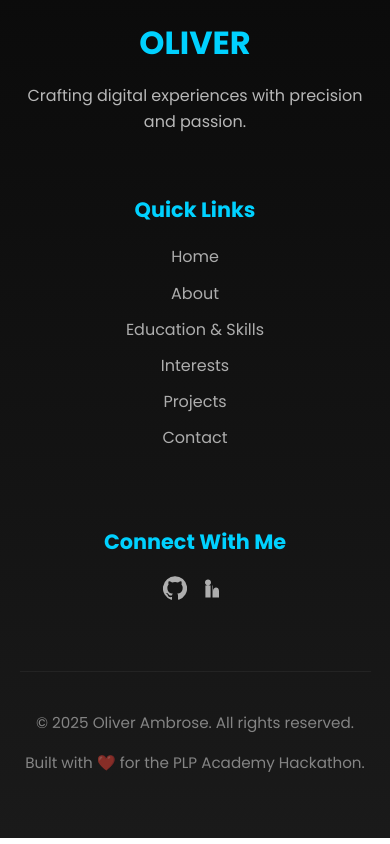
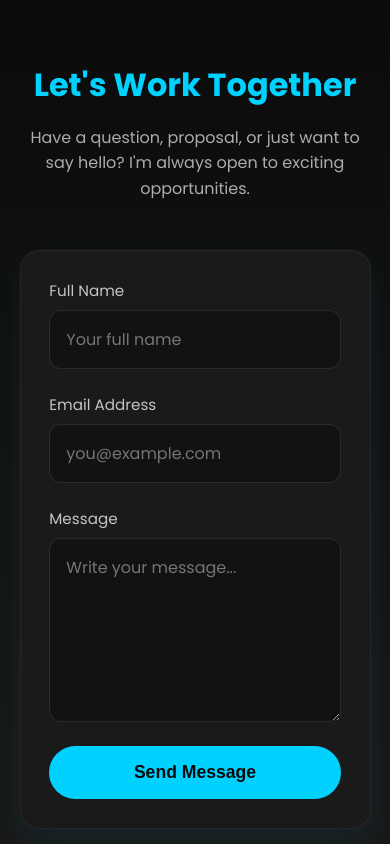
Before and after one commit to ambroseoliver/oliver-ishiva-portfolio, a plain HTML site: page index.html in a window 390 px wide. Shown: the part 7680-8524 px from the top of the page. Drawn offline with Linux system fonts and the light colour scheme.

Commit message:
feat: add responsive and accessible contact section with custom styling

```diff
--- a/index.html
+++ b/index.html
@@ -275,6 +275,40 @@
   </div>
 </section>
 
+<!-- =========================
+     📬 Contact Section
+========================= -->
+<section id="contact" class="contact-section">
+  <div class="contact-container">
+
+    <h2 class="contact-title">Let's Work Together</h2>
+    <p class="contact-subtitle">
+      Have a question, proposal, or just want to say hello? I'm always open to exciting opportunities.
+    </p>
+
+    <form class="contact-form" method="post" action="#">
+      <div class="form-group">
+        <label for="name">Full Name</label>
+        <input type="text" id="name" name="name" placeholder="Your full name" required>
+      </div>
+
+      <div class="form-group">
+        <label for="email">Email Address</label>
+        <input type="email" id="email" name="email" placeholder="you@example.com" required>
+      </div>
+
+      <div class="form-group">
+        <label for="message">Message</label>
+        <textarea id="message" name="message" placeholder="Write your message..." required></textarea>
+      </div>
+
+      <button type="submit" class="contact-submit-btn">Send Message</button>
+    </form>
+
+  </div>
+</section>
+
+
 <!-- =======================
      Footer Section
 ======================= -->
--- a/styles.css
+++ b/styles.css
@@ -1111,8 +1111,121 @@ body {
   }
 }
 
+/* ============================
+    CONTACT SECTION STYLING
+============================ */
+.contact-section {
+  background: linear-gradient(to bottom, #0a0a0a, #1a1a1a);
+  padding: 6rem 5%;
+  color: #f0f0f0;
+  font-family: 'Poppins', sans-serif;
+}
+
+.contact-container {
+  max-width: 800px;
+  margin: 0 auto;
+  text-align: center;
+}
+
+.contact-title {
+  font-size: clamp(2rem, 4vw, 3rem);
+  font-weight: 700;
+  margin-bottom: 1rem;
+  color: #00d1ff;
+}
+
+.contact-subtitle {
+  font-size: 1rem;
+  color: rgba(240, 240, 240, 0.7);
+  margin-bottom: 3rem;
+  max-width: 600px;
+  margin-left: auto;
+  margin-right: auto;
+  line-height: 1.6;
+}
+
+.contact-form {
+  background-color: #1a1a1a;
+  padding: 2.5rem;
+  border-radius: 20px;
+  box-shadow: 0 10px 30px rgba(0, 209, 255, 0.08);
+  border: 1px solid rgba(255, 255, 255, 0.05);
+  display: flex;
+  flex-direction: column;
+  gap: 1.5rem;
+}
+
+.form-group {
+  display: flex;
+  flex-direction: column;
+  text-align: left;
+}
+
+.form-group label {
+  font-weight: 500;
+  font-size: 0.95rem;
+  margin-bottom: 0.5rem;
+  color: rgba(240, 240, 240, 0.8);
+}
+
+.form-group input,
+.form-group textarea {
+  background-color: #121212;
+  border: 1px solid rgba(255, 255, 255, 0.1);
+  border-radius: 12px;
+  padding: 1rem;
+  font-size: 1rem;
+  color: #f0f0f0;
+  font-family: inherit;
+  transition: border-color 0.3s ease, box-shadow 0.3s ease;
+}
+
+.form-group input:focus,
+.form-group textarea:focus {
+  border-color: #00d1ff;
+  outline: none;
+  box-shadow: 0 0 0 3px rgba(0, 209, 255, 0.1);
+}
+
+textarea {
+  resize: vertical;
+  min-height: 150px;
+}
+
+.contact-submit-btn {
+  background-color: #00d1ff;
+  color: #0a0a0a;
+  border: none;
+  padding: 1rem 2.5rem;
+  border-radius: 50px;
+  font-size: 1.1rem;
+  font-weight: 600;
+  cursor: pointer;
+  transition: background-color 0.3s ease, transform 0.3s ease, box-shadow 0.3s ease;
+  align-self: flex-start;
+}
+
+.contact-submit-btn:hover {
+  background-color: #00b3e0;
+  transform: translateY(-2px);
+  box-shadow: 0 5px 15px rgba(0, 209, 255, 0.3);
+}
+
+/* Responsive Adjustments */
+@media (max-width: 768px) {
+  .contact-form {
+    padding: 1.8rem;
+  }
+
+  .contact-submit-btn {
+    align-self: center;
+    width: 100%;
+  }
+}
+
+
 /* ===============================
-   🌌 FOOTER SECTION (NO LIBRARIES)
+    FOOTER SECTION (NO LIBRARIES)
 =============================== */
 .main-footer-section {
   background: linear-gradient(to top, #1a1a1a, #0a0a0a);
```
